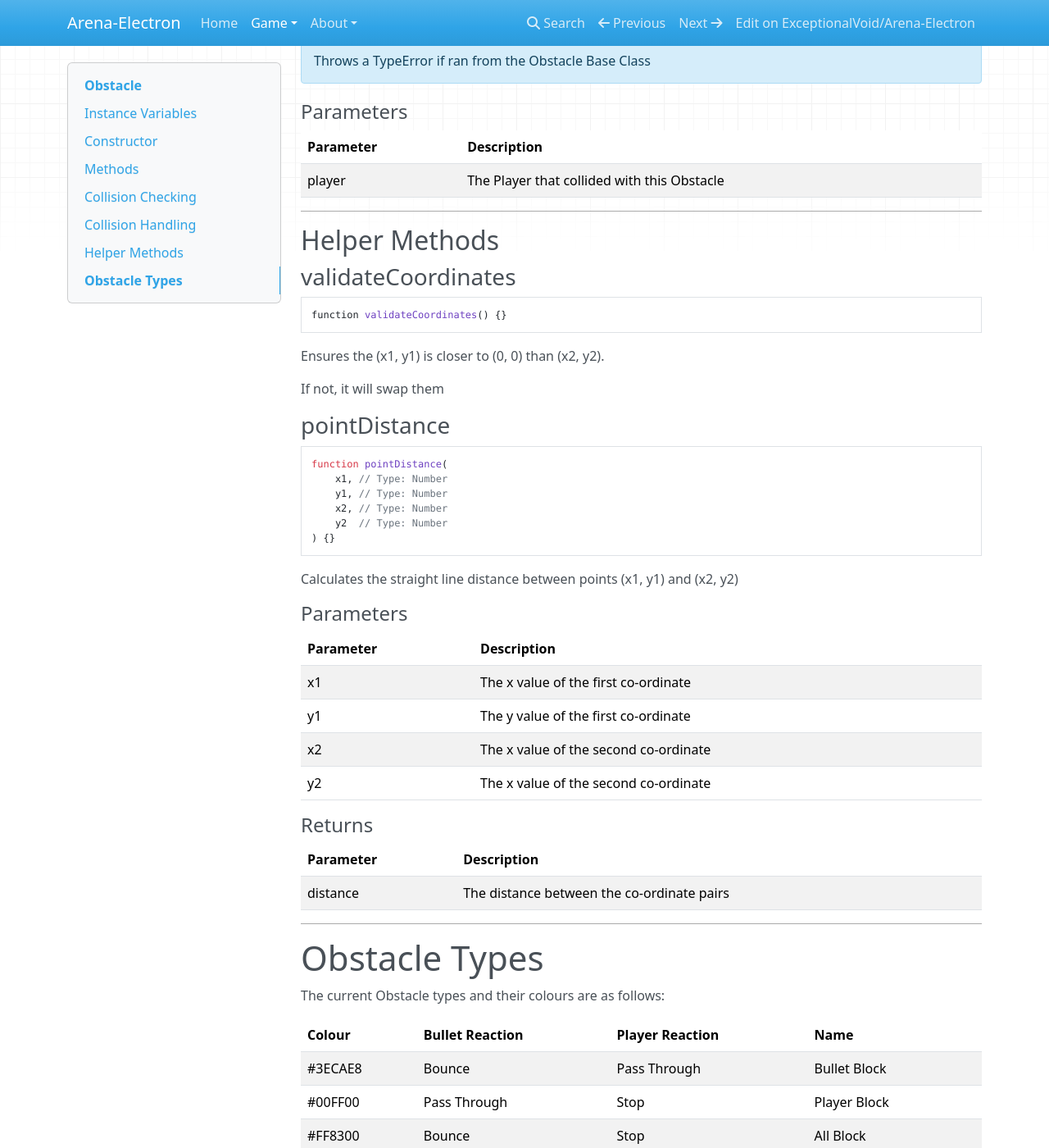
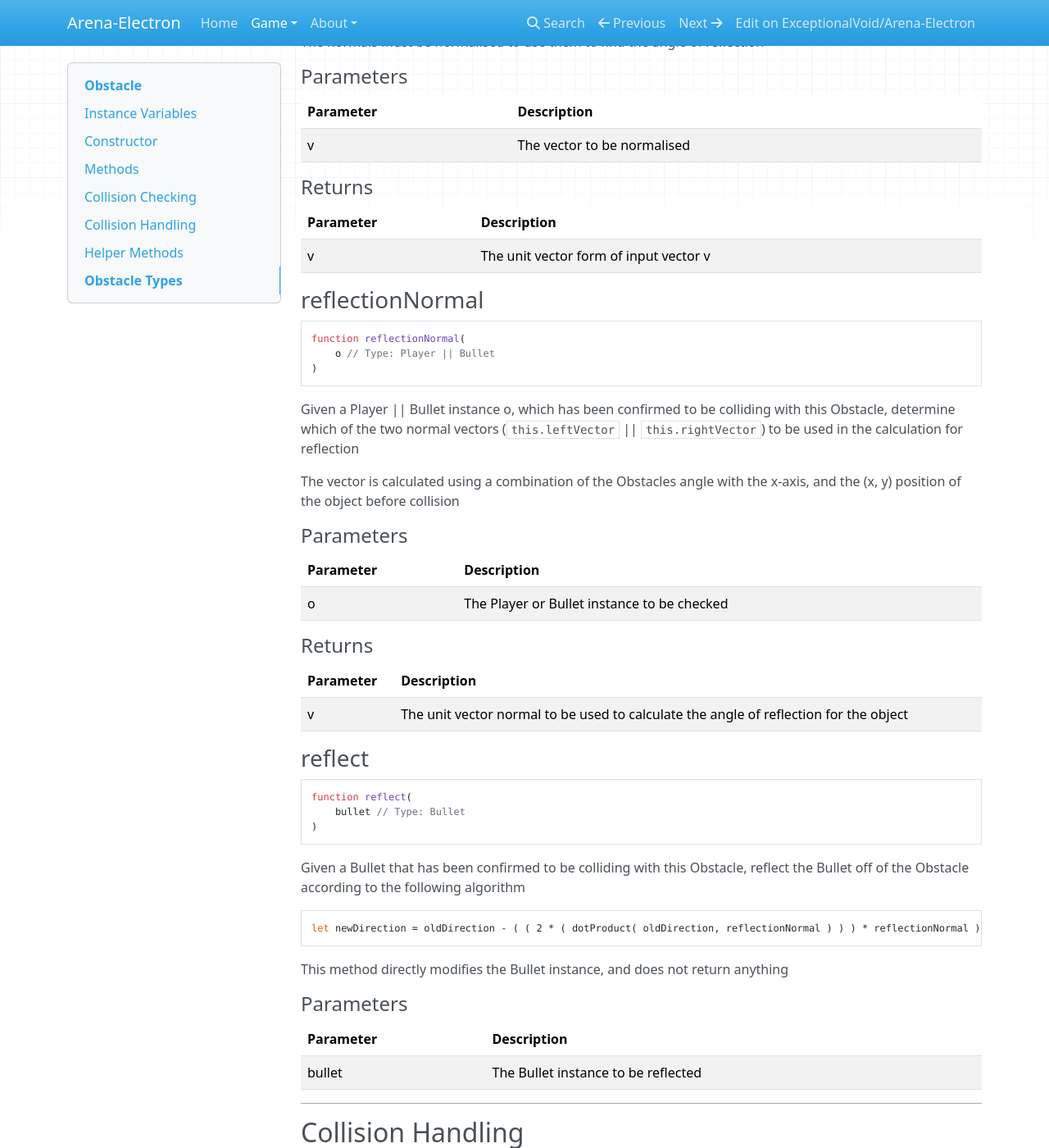
Before and after one commit to gitter-badger/Arena-Electron, an MkDocs documentation site: the page built from docs/game/obstacle.md, in a window 1280 px wide and 1400 px high, scrolled down 4549 px. Shown: the whole window at 82% size. Built offline with MkDocs 1.6.1, drawn with Linux system fonts in a browser that asks for light colours; nearby versions of some CDN libraries; old or Windows-style settings are respelled for this version of MkDocs; some of the changed text lies outside the part shown.

Commit message:
Added collision handling to Obstacle
The check for collision is very light, and there is proper reflection handling for Bullets colliding with and bouncing off of Obstacles

````diff
--- a/docs/game/obstacle.md
+++ b/docs/game/obstacle.md
@@ -27,6 +27,12 @@
 
 !!! seealso
     [Obstacle Types](#obstacle-types)
+
+### leftNormal, rightNormal
+
+The unit vectors of the perpendicular lines to this Obstacle when this Obstacle is treated like a vector.
+
+These values are used to calculate the reflection angle for a Bullet reflection
 
 ***
 
@@ -95,6 +101,25 @@
 
 ## Collision Checking
 
+### checkCollision
+```js
+function checkCollision(
+    o // Type: Player || Bullet
+)
+```
+
+Determines whether or not the object o has will collide with this Obstacle during its next frame
+
+#### Parameters
+| Parameter |                  Description                  |
+| --------- | --------------------------------------------- |
+|     o     |  The Player or Bullet instance to be checked  |
+
+#### Returns
+| Parameter |                  Description                  |
+| --------- | --------------------------------------------- |
+| collision |   True if the instance collided, else false   |
+
 ### checkBulletCollision
 ```js
 function checkBulletCollision(
@@ -140,6 +162,9 @@
     c  // Type: Object {x, y}
 )
 ```
+
+!!! seealso ""
+    This is taken from [here](http://bryceboe.com/2006/10/23/line-segment-intersection-algorithm/)
 
 Determines whether or not the 3 points a, b, and c are listed in counter-clockwise order
 
@@ -155,7 +180,72 @@
 )
 ```
 
+!!! seealso ""
+    This is taken from [here](http://bryceboe.com/2006/10/23/line-segment-intersection-algorithm/)
+
 Uses the `ccw` method to determine if the line segments `a -> b` and `c -> d` intersect
+
+### normalise
+```js
+function normalise(
+    v // Type: Vector
+)
+```
+
+Converts a vector into its unit vector form. A unit vector is a vector whose magnitude is 1.
+
+The normals must be normalised to use them to find the angle of reflection
+
+#### Parameters
+| Parameter |                  Description                  |
+| --------- | --------------------------------------------- |
+|     v     |          The vector to be normalised          |
+
+#### Returns
+| Parameter |                  Description                  |
+| --------- | --------------------------------------------- |
+|     v     |    The unit vector form of input vector v     |
+
+### reflectionNormal
+```js
+function reflectionNormal(
+    o // Type: Player || Bullet
+)
+```
+
+Given a Player || Bullet instance o, which has been confirmed to be colliding with this Obstacle, determine which of the two normal vectors (`this.leftVector` || `this.rightVector`) to be used in the calculation for reflection
+
+The vector is calculated using a combination of the Obstacles angle with the x-axis, and the (x, y) position of the object before collision
+
+#### Parameters
+| Parameter |                  Description                  |
+| --------- | --------------------------------------------- |
+|     o     |  The Player or Bullet instance to be checked  |
+
+#### Returns
+| Parameter |                                      Description                                      |
+| --------- | ------------------------------------------------------------------------------------- |
+|     v     | The unit vector normal to be used to calculate the angle of reflection for the object |
+
+### reflect
+```js
+function reflect(
+    bullet // Type: Bullet
+)
+```
+
+Given a Bullet that has been confirmed to be colliding with this Obstacle, reflect the Bullet off of the Obstacle according to the following algorithm
+
+```js
+let newDirection = oldDirection - ( ( 2 * ( dotProduct( oldDirection, reflectionNormal ) ) ) * reflectionNormal );
+```
+
+This method directly modifies the Bullet instance, and does not return anything
+
+#### Parameters
+| Parameter |                  Description                  |
+| --------- | --------------------------------------------- |
+|   bullet  |      The Bullet instance to be reflected      |
 
 ***
 
````
Also changed, not shown: other parts of docs/game/obstacle.md (+0 -3 lines), 1 other file.
